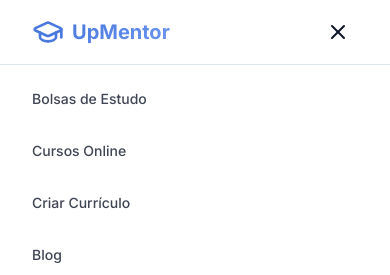
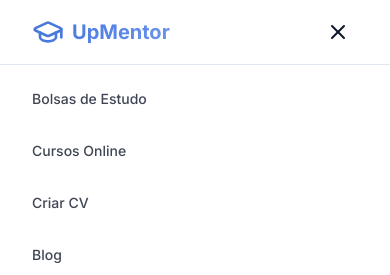
Before and after one commit to Escritoreto/edu-connect-hub-73, a React (Vite) app: page /blog in a window 390 px wide. Both pictures are taken after a click on the button 338 px from the left and 32 px from the top of the page. Shown: the top 275 px of the page. Built offline with nearby package versions, Linux system fonts and the light colour scheme; what @react-pdf/renderer would draw is missing.

Commit message:
Visual edit in Lovable
Edited UI in Lovable

```diff
--- a/src/components/Header.tsx
+++ b/src/components/Header.tsx
@@ -110,7 +110,7 @@ const Header = () => {
               Cursos Online
             </Link>
             <Link to="/cv-builder" className="text-sm font-medium text-foreground/80 hover:text-primary transition-colors py-2" onClick={() => setIsMenuOpen(false)}>
-              Criar Currículo
+              Criar CV
             </Link>
             <Link to="/blog" className="text-sm font-medium text-foreground/80 hover:text-primary transition-colors py-2" onClick={() => setIsMenuOpen(false)}>
               Blog
```
